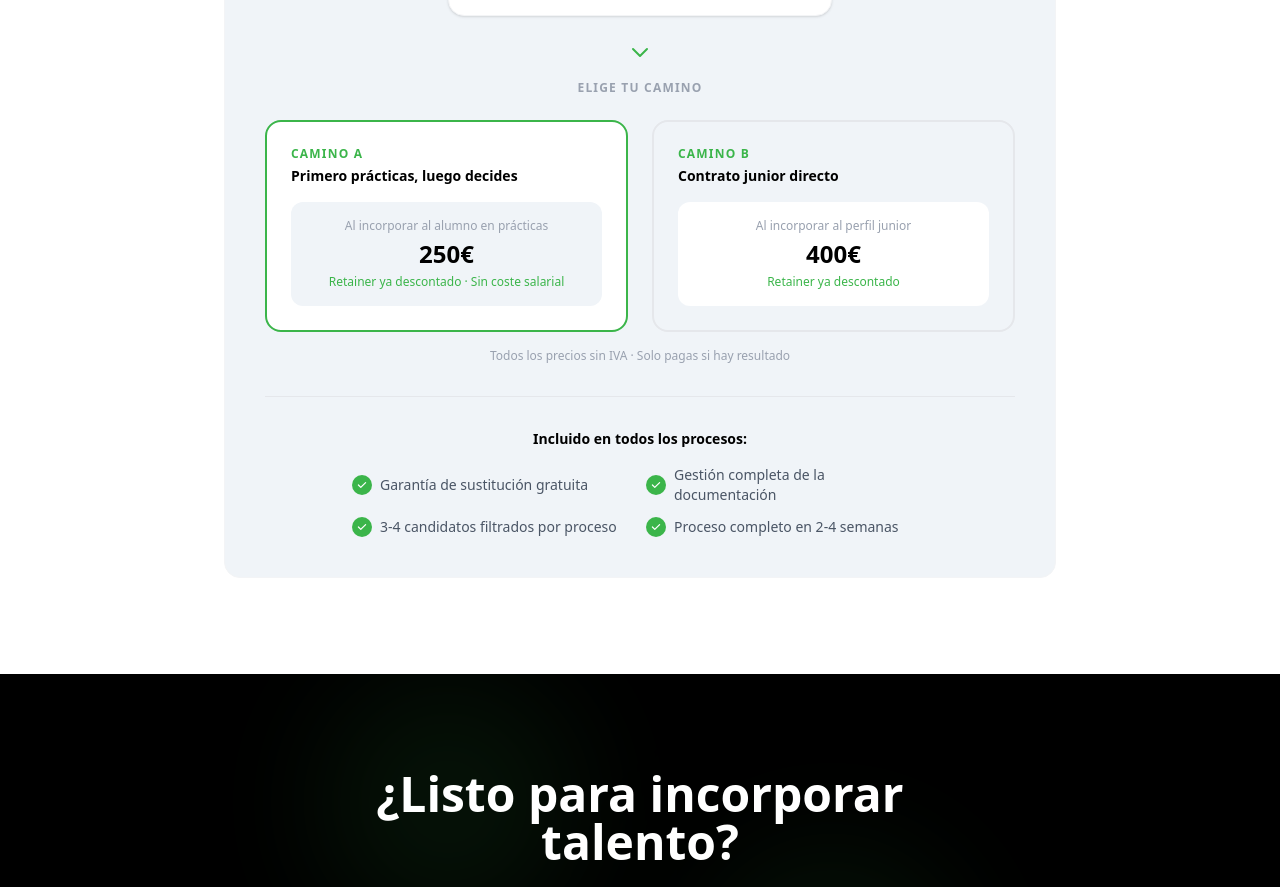
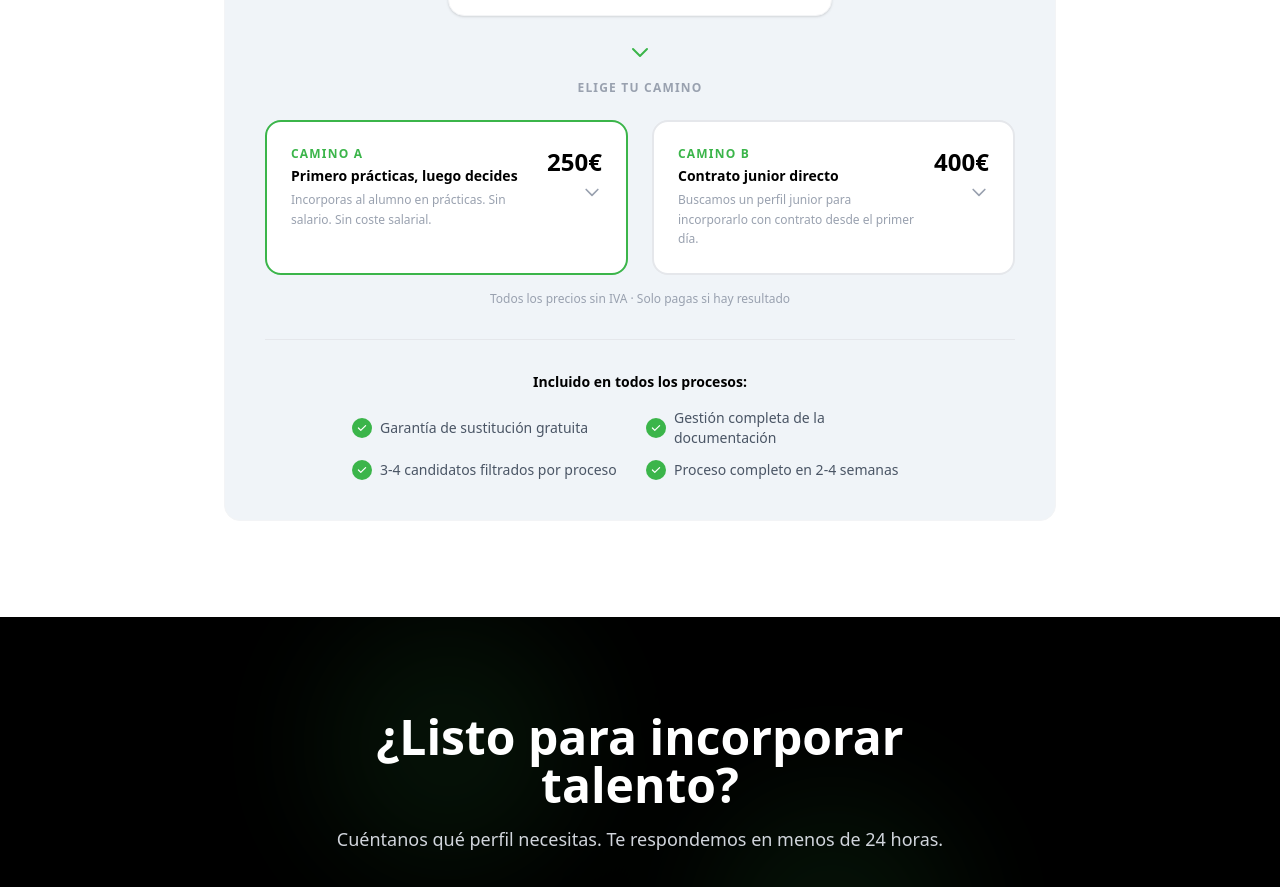
Before and after one commit to Job2Jump/job2jump-web, a Next.js app: page /empresas in a window 1280 px wide. Shown: the part 3640-4527 px from the top of the page. Built offline with nearby package versions, Linux system fonts and the light colour scheme.

Commit message:
Precios: Camino A y B como acordeón desplegable

```diff
--- /dev/null
+++ b/app/empresas/PreciosAccordion.js
@@ -0,0 +1,72 @@
+"use client";
+import { useState } from "react";
+
+const caminos = [
+  {
+    id: "A",
+    titulo: "Camino A — Primero prácticas, luego decides",
+    resumen: "Incorporas al alumno en prácticas. Sin salario. Sin coste salarial.",
+    precio: "250€",
+    nota: "Retainer ya descontado · Sin coste salarial",
+    detalle: "Al incorporar al alumno en prácticas abonas 250€ (el retainer inicial ya va descontado). El alumno hace entre 3 y 4 meses en tu empresa sin salario. Si luego decides contratarle, puedes hacerlo sin coste adicional.",
+    border: "border-[#3BB54A]",
+    badgeColor: "text-[#3BB54A]",
+  },
+  {
+    id: "B",
+    titulo: "Camino B — Contrato junior directo",
+    resumen: "Buscamos un perfil junior para incorporarlo con contrato desde el primer día.",
+    precio: "400€",
+    nota: "Retainer ya descontado",
+    detalle: "Si lo que necesitas es un perfil junior con contrato laboral desde el inicio, buscamos, filtramos y te presentamos candidatos listos para incorporarse. Pagas 400€ al formalizar la incorporación (retainer descontado).",
+    border: "border-gray-200",
+    badgeColor: "text-[#3BB54A]",
+  },
+];
+
+export default function PreciosAccordion() {
+  const [abierto, setAbierto] = useState(null);
+
+  return (
+    <div className="grid md:grid-cols-2 gap-6 mb-4">
+      {caminos.map((c) => {
+        const isOpen = abierto === c.id;
+        return (
+          <div
+            key={c.id}
+            className={`bg-white rounded-2xl border-2 ${c.border} overflow-hidden transition-all`}
+          >
+            <button
+              onClick={() => setAbierto(isOpen ? null : c.id)}
+              className="w-full text-left p-6 flex items-start justify-between gap-4"
+            >
+              <div>
+                <p className={`text-xs font-semibold uppercase tracking-widest ${c.badgeColor} mb-1`}>
+                  Camino {c.id}
+                </p>
+                <p className="text-sm font-bold text-[#000000] mb-1">{c.titulo.split("—")[1].trim()}</p>
+                <p className="text-xs text-gray-400 leading-relaxed">{c.resumen}</p>
+              </div>
+              <div className="flex flex-col items-end flex-shrink-0 gap-1">
+                <p className="text-2xl font-bold text-[#000000]">{c.precio}</p>
+                <svg
+                  className={`w-5 h-5 text-gray-400 transition-transform ${isOpen ? "rotate-180" : ""}`}
+                  fill="none" stroke="currentColor" viewBox="0 0 24 24"
+                >
+                  <path strokeLinecap="round" strokeLinejoin="round" strokeWidth={2} d="M19 9l-7 7-7-7" />
+                </svg>
+              </div>
+            </button>
+
+            {isOpen && (
+              <div className="px-6 pb-6 border-t border-gray-100 pt-4">
+                <p className="text-sm text-gray-500 leading-relaxed mb-4">{c.detalle}</p>
+                <p className="text-xs text-[#3BB54A] font-medium">{c.nota}</p>
+              </div>
+            )}
+          </div>
+        );
+      })}
+    </div>
+  );
+}
--- a/app/empresas/page.js
+++ b/app/empresas/page.js
@@ -1,4 +1,5 @@
 import Image from "next/image";
+import PreciosAccordion from "./PreciosAccordion";
 
 export default function Empresas() {
   return (
@@ -250,30 +251,7 @@ export default function Empresas() {
             <p className="text-center text-xs font-semibold uppercase tracking-widest text-gray-400 mb-6">Elige tu camino</p>
 
             {/* Dos caminos */}
-            <div className="grid md:grid-cols-2 gap-6 mb-4">
-
-              {/* Camino A */}
-              <div className="bg-white rounded-2xl p-6 border-2 border-[#3BB54A]">
-                <p className="text-xs font-semibold uppercase tracking-widest text-[#3BB54A] mb-1">Camino A</p>
-                <p className="text-sm font-bold text-[#000000] mb-4">Primero prácticas, luego decides</p>
-                <div className="bg-[#F0F4F8] rounded-xl p-4 text-center">
-                  <p className="text-xs text-gray-400 mb-1">Al incorporar al alumno en prácticas</p>
-                  <p className="text-2xl font-bold text-[#000000]">250€</p>
-                  <p className="text-xs text-[#3BB54A] font-medium mt-1">Retainer ya descontado · Sin coste salarial</p>
-                </div>
-              </div>
-
-              {/* Camino B */}
-              <div className="bg-[#F0F4F8] rounded-2xl p-6 border-2 border-gray-200">
-                <p className="text-xs font-semibold uppercase tracking-widest text-[#3BB54A] mb-1">Camino B</p>
-                <p className="text-sm font-bold text-[#000000] mb-4">Contrato junior directo</p>
-                <div className="bg-white rounded-xl p-4 text-center">
-                  <p className="text-xs text-gray-400 mb-1">Al incorporar al perfil junior</p>
-                  <p className="text-2xl font-bold text-[#000000]">400€</p>
-                  <p className="text-xs text-[#3BB54A] font-medium mt-1">Retainer ya descontado</p>
-                </div>
-              </div>
-            </div>
+            <PreciosAccordion />
 
             <p className="text-center text-xs text-gray-400 mb-8">Todos los precios sin IVA · Solo pagas si hay resultado</p>
             <div className="border-t border-gray-200 pt-8">
```
